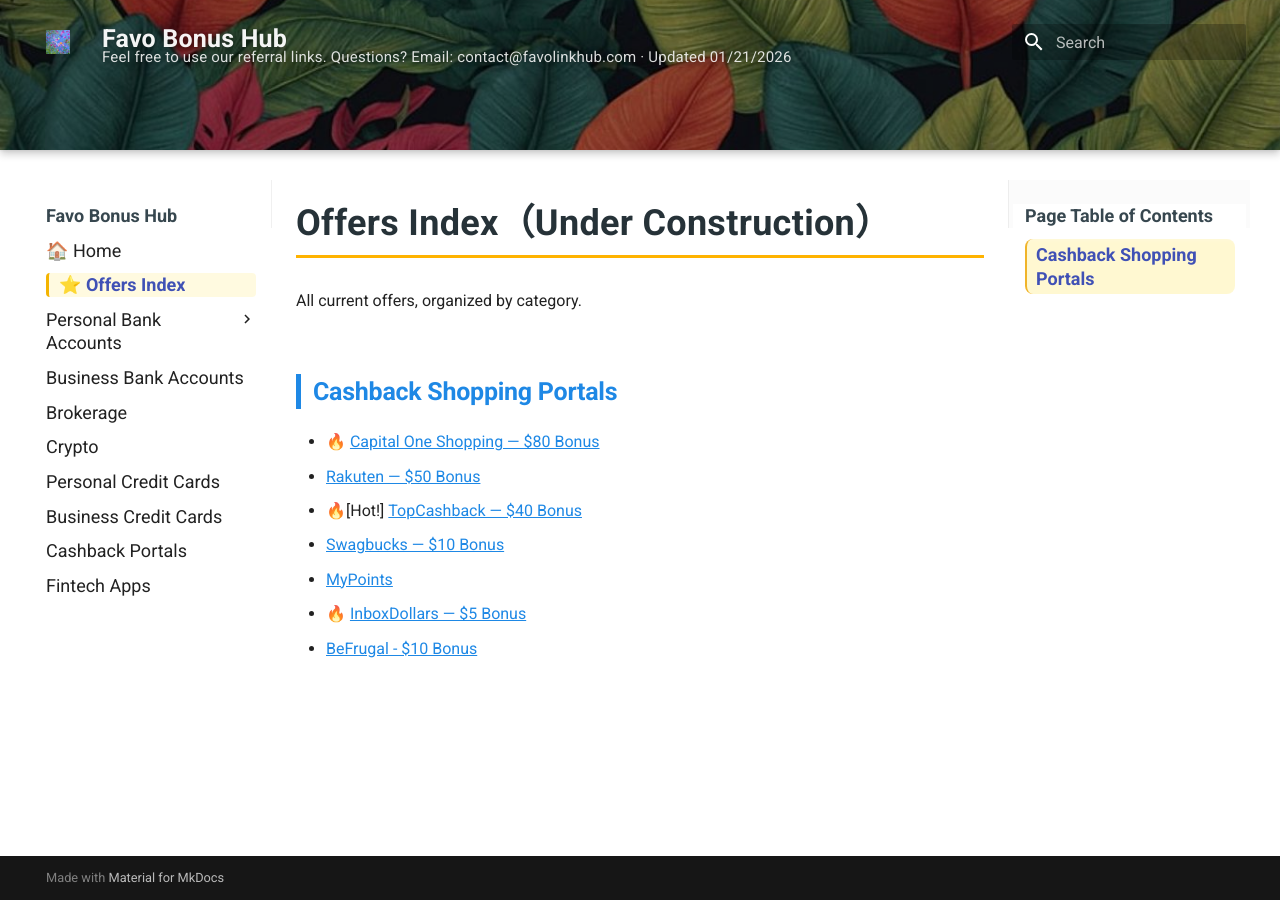
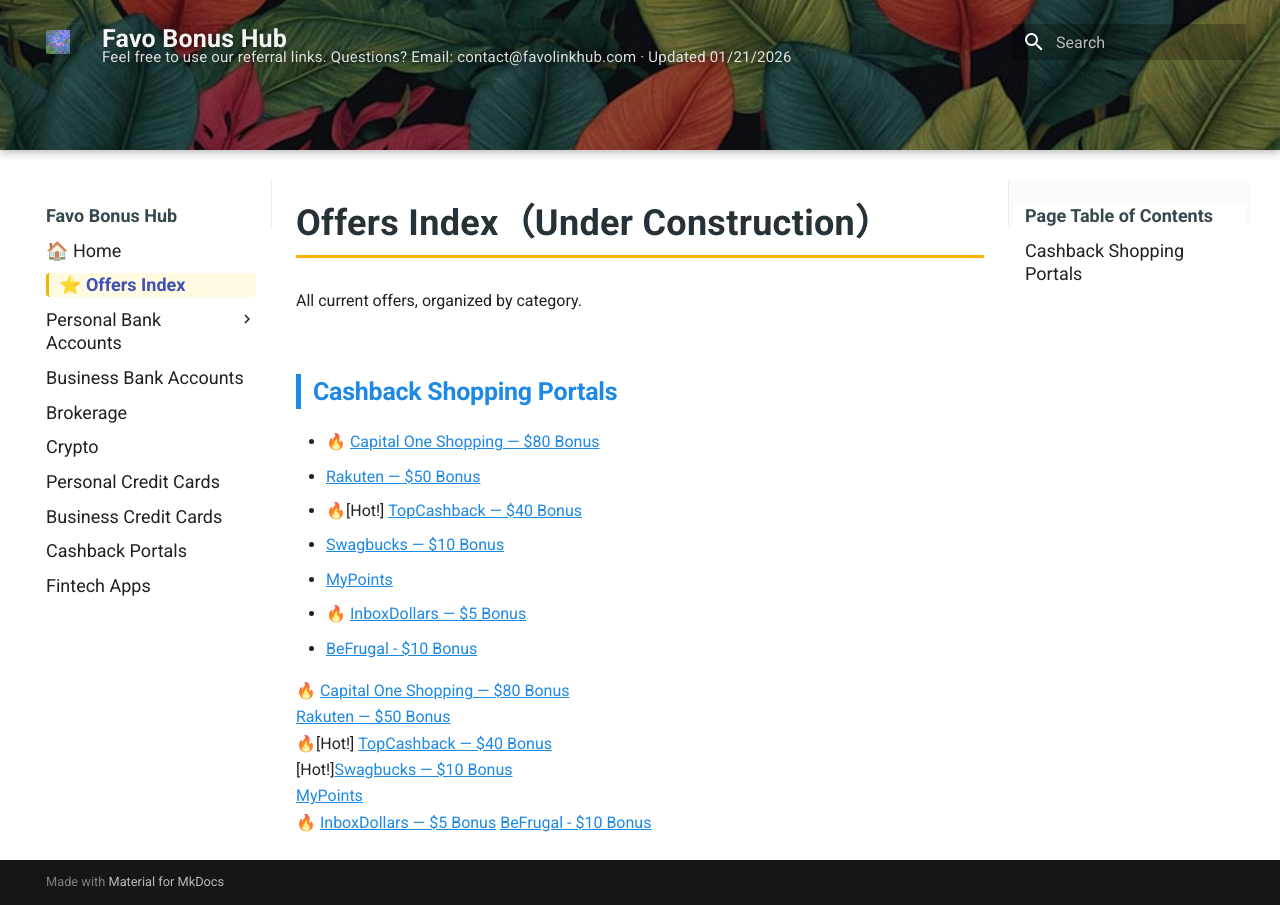
Before and after one commit to whispersofzephyr/favolinkhub-site, an MkDocs documentation site: the page built from docs/offers-index.md, in a window 1280 px wide. Built offline with MkDocs 1.6.1 and Material for MkDocs 9.7.7, drawn with Linux system fonts in a browser that asks for light colours.

Commit message:
Update offers-index.md

```diff
--- a/docs/offers-index.md
+++ b/docs/offers-index.md
@@ -15,3 +15,11 @@ All current offers, organized by category.
 - [MyPoints](shopping-portals.md#mypoints)
 - 🔥 [InboxDollars — $5 Bonus](shopping-portals.md#inboxdollars)
 - [BeFrugal - $10 Bonus](shopping-portals.md#befrugal)
+
+🔥 [Capital One Shopping — $80 Bonus](shopping-portals.md#capital-one-shopping--80-bonus)
+[Rakuten — $50 Bonus](shopping-portals.md#rakuten--50-bonus)
+🔥[Hot!] [TopCashback — $40 Bonus](shopping-portals.md#topcashback--40-bonus)
+[Hot!][Swagbucks — $10 Bonus](shopping-portals.md#swagbucks---10-bonus)
+[MyPoints](shopping-portals.md#mypoints)
+🔥 [InboxDollars — $5 Bonus](shopping-portals.md#inboxdollars)
+[BeFrugal - $10 Bonus](shopping-portals.md#befrugal)
```
